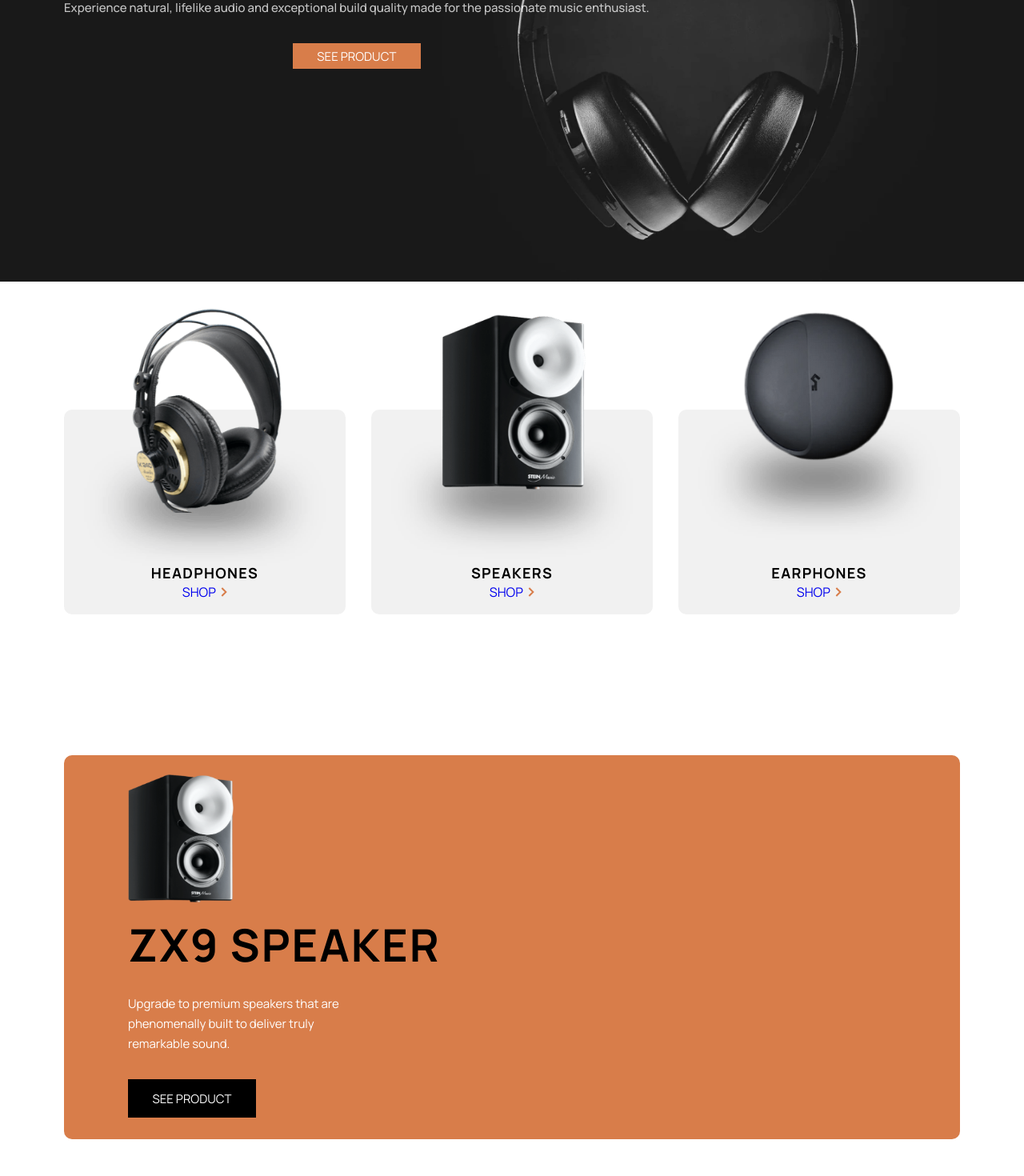
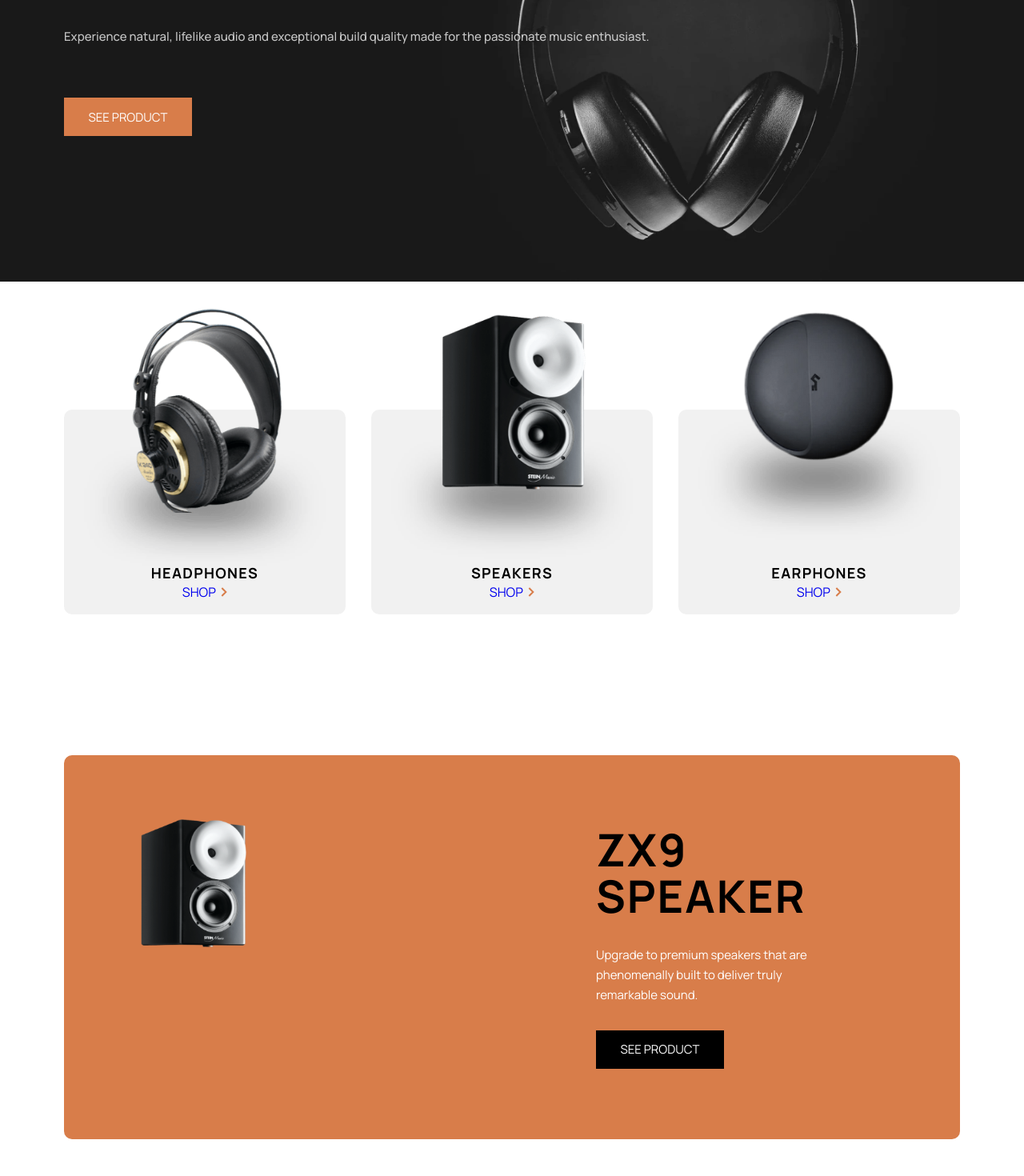
Before and after one commit to sunpochin/pf-audiophile, a Vue app: page / in a window 1280 px wide. Shown: the part 340-1810 px from the top of the page at 80% size. Built offline with nearby package versions, Linux system fonts and the light colour scheme.

Commit message:
adding btn hover

```diff
--- a/src/App.vue
+++ b/src/App.vue
@@ -133,6 +133,9 @@ button {
   border: none;
   text-transform: uppercase;
 }
+.btn-1:hover {
+  background-color: var(--clr-light-peach);
+}
 .btn-1-p {
   color: var(--clr-white);
 }
@@ -141,10 +144,22 @@ button {
   background-color: transparent;
   border: solid 1px var(--clr-black);
 }
+.btn-2:hover {
+  background-color: var(--clr-black);
+}
+.btn-2:hover .btn-2-p {
+  color: var(--clr-white);
+}
 
 .btn-4 {
   background-color: var(--clr-black);
   border: none;
+}
+.btn-4:hover {
+  background-color: rgb(79, 79, 79);
+}
+.btn-4-p {
+  color: var(--clr-white);
 }
 
 .flex-center {
--- a/src/components/CategoriesComp.vue
+++ b/src/components/CategoriesComp.vue
@@ -1,4 +1,5 @@
 <template>
+  <div>
     <section class="hero-shop">
       <div class="shop" v-for="(item, i) in categories" v-bind:key="i">
         <img :src="item.img" alt="category" class="shop-img" />
@@ -12,6 +13,7 @@
         </div>
       </div>
     </section>
+  </div>
 </template>
 
 <script setup lang="ts">
@@ -75,6 +77,12 @@ const categories = [
   justify-content: flex-end;
   position: relative;
   top: 12rem;
+
+  color: var(--clr-dark-grey);
+}
+
+.shop-txt a:hover {
+  color: var(--clr-peach);
 }
 
 .shop-img {
--- a/src/components/ProductDetail.vue
+++ b/src/components/ProductDetail.vue
@@ -47,18 +47,57 @@
   <Footer />
 </template>
 
-<script setup>
+<script setup lang="ts">
 import { onMounted, ref } from "vue";
 import { useRouter } from "vue-router";
 import Best from "@/components/Best.vue";
 import Footer from "@/components/Footer.vue";
+import { useCartStore } from "@/store/cart";
+const cartStore = useCartStore();
 
 const router = useRouter();
+// const { product } = defineProps(["product"]);
+interface Product {
+  id: number;
+  name: string;
+  description: string;
+  price: number;
+  features: string;
+  includes: {
+    quantity: number;
+    item: string;
+  }[];
+  gallery: {
+    first: {
+      mobile: string;
+      tablet: string;
+      desktop: string;
+    };
+    second: {
+      mobile: string;
+      tablet: string;
+      desktop: string;
+    };
+    third: {
+      mobile: string;
+      tablet: string;
+      desktop: string;
+    };
+  };
+  image: {
+    mobile: string;
+    tablet: string;
+    desktop: string;
+  };
+}
 const { product } = defineProps(["product"]);
 console.log("product: ", product);
-
 const quantity = ref(0);
 const errMsg = ref("");
+
+const addToCart = () => {
+  cartStore.addToCart(product);
+};
 
 onMounted(async () => {});
 const goBack = () => {
@@ -78,7 +117,7 @@ const increment = () => {
 };
 
 //https://cn.vitejs.dev/guide/assets#new-url-url-import-meta-url
-const getSrc = (imageName) => {
+const getSrc = (imageName: any) => {
   const image = new URL("../../" + `${imageName}`, import.meta.url).href;
   return image;
 };
--- a/src/store/cart.ts
+++ b/src/store/cart.ts
@@ -13,5 +13,9 @@ export const useCartStore = defineStore("cart", {
       console.log("getCartValue: ", cart.value);
       return cart.value;
     },
+    addToCart(product: any) {
+      product.quantity++;
+      console.log("product: ", product);
+    },
   }),
 });
--- a/src/views/HomeView.vue
+++ b/src/views/HomeView.vue
@@ -10,7 +10,7 @@
             made for the passionate music enthusiast.
           </div>
           <button
-            class="see-product"
+            class="btn-1"
             @click="toProduct('headphones', 'xx99-mark-two-headphones')"
           >
             <p class="">SEE PRODUCT</p>
@@ -20,13 +20,10 @@
     </section>
 
     <div class="padding-wrapper">
-      <section>
-        <div>
-          <CategoriesComp />
-        </div>
-      </section>
-      <section class="main-prod-wrap flex-center">
-        <div class="main-product">
+      <CategoriesComp />
+
+      <section class="main-prod-wrap">
+        <div class="main-product large flex-align">
           <picture>
             <source
               media="(min-width: 1024px)"
@@ -128,7 +125,8 @@ const toProduct = (category: string, str: string) => {
   height: 10rem;
 }
 .main-product {
-  flex-direction: column;
+  display: flex;
+  flex-direction: row;
   background-color: var(--clr-peach);
   height: 30rem;
   width: 100%;
@@ -140,9 +138,17 @@ const toProduct = (category: string, str: string) => {
 
 .main-product picture {
   margin: 1rem;
-  width: 16rem;
-  height: auto;
+  width: 36rem;
+  height: 20rem;
 }
+
+// .main-product picture {
+//   position: absolute;
+//   width: 25.625rem;
+//   height: auto;
+//   bottom: -1rem;
+//   left: 7.8rem;
+// }
 
 .secondary-product {
   background-image: url("../assets/home/desktop/image-speaker-zx7.jpg");
@@ -234,16 +240,8 @@ h4 {
 .product-desc {
   color: #fff;
   opacity: 0.75;
-  margin-top: 28px;
+  margin: 4rem 0;
   font: 500 15px/166.667% Manrope, sans-serif;
-}
-
-.see-product {
-  margin: 2rem 0 0 0;
-  width: 10rem;
-  height: 2rem;
-  background-color: var(--clr-peach);
-  align-self: center;
 }
 
 /* --- RESPONSIVE --- */
```
Lines whose indentation alone changed are shown as unchanged.
